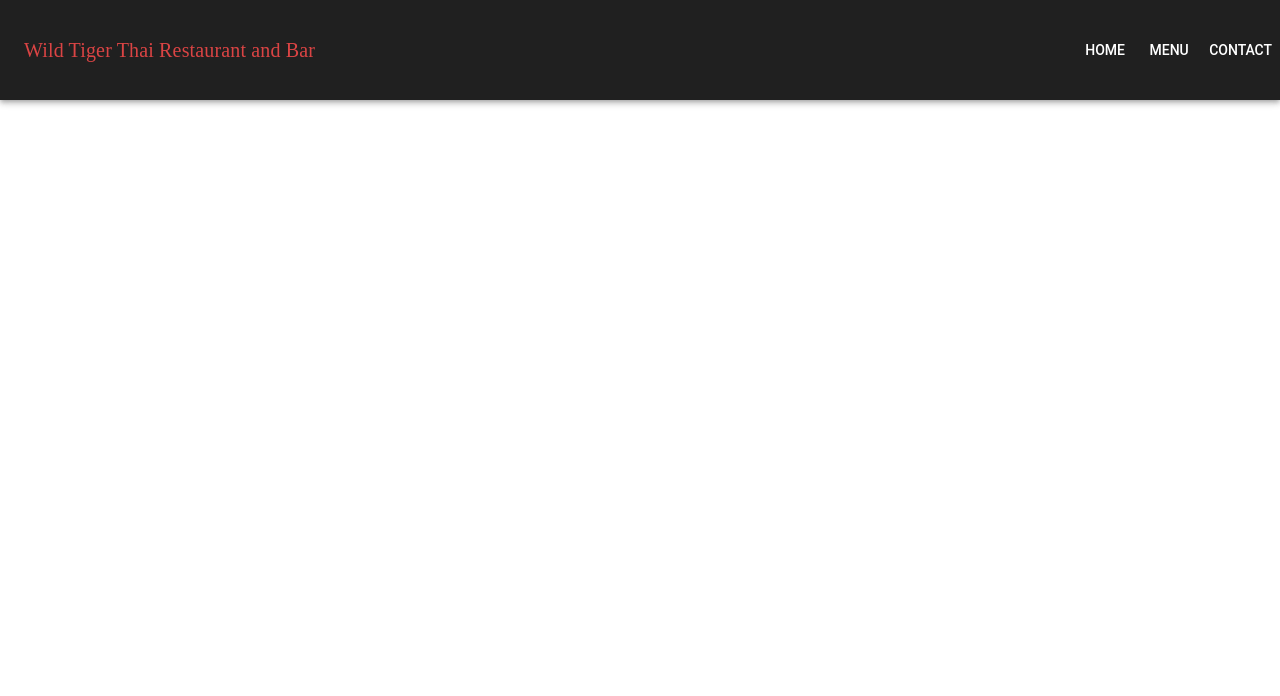
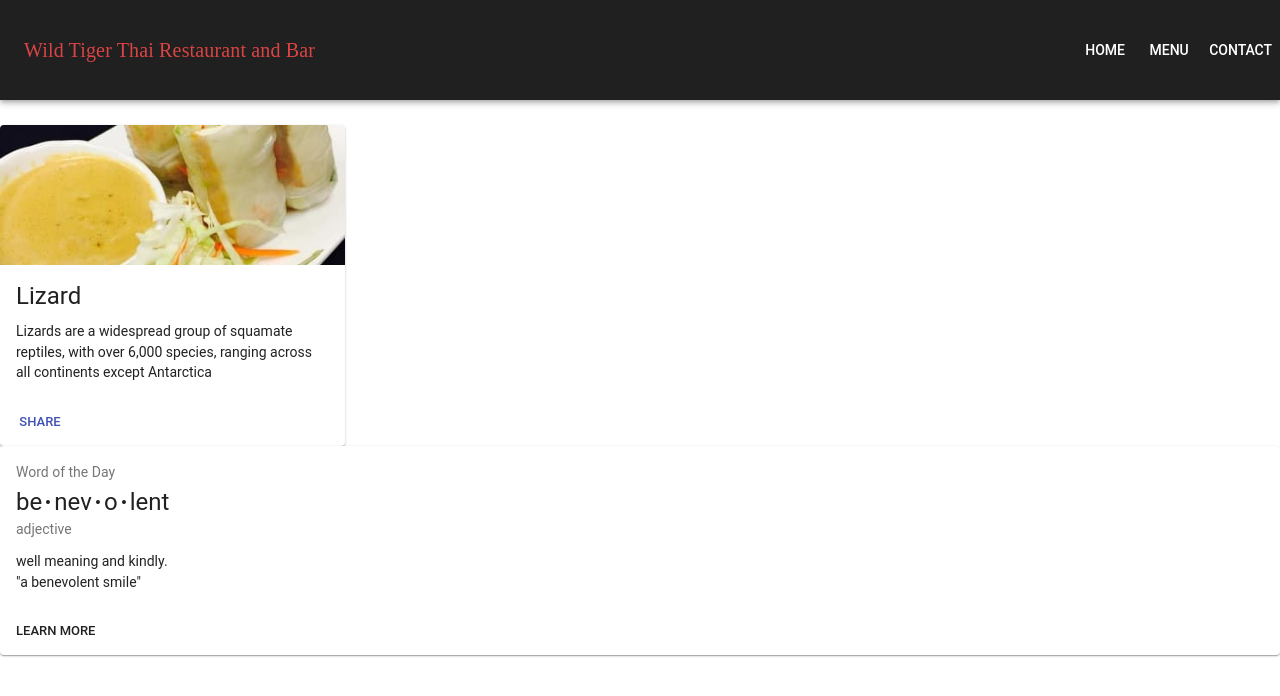
Before and after one commit to S-Rosemond/Grip-project, a React (Create React App) app in the folder grip-app/: page / in a window 1280 px wide. Shown: the top 696 px of the page. Built offline with nearby package versions, Linux system fonts and the light colour scheme; a web font is replaced by a local one.

Commit message:
Food Card & Info Card template start

```diff
--- a/grip-app/src/components/App.js
+++ b/grip-app/src/Layout/App.js
@@ -1,4 +1,4 @@
-import React, { Component } from 'react';
+import React, { Component, Fragment } from 'react';
 import FirstPage from './FirstPage';
 import '../styles/App.scss';
 
@@ -18,8 +18,12 @@ export default class App extends Component {
 		const { dir } = this.state;
 
 		switch (dir) {
-			case 0:
-				return <FirstPage changePage={this.changePage} handleChange={this.handleChange} />;
+			default:
+				return (
+					<Fragment>
+						<FirstPage changePage={this.changePage} handleChange={this.handleChange} />
+					</Fragment>
+				);
 		}
 	}
 }
--- a/grip-app/src/components/FirstPage.js
+++ b/grip-app/src/Layout/FirstPage.js
@@ -1,10 +1,11 @@
 import React from 'react';
-//import moduleName from 'module';
-import NavBar from './NavBar';
+import NavBar from '../components/NavBar';
+import InfoSection from '../components/InfoSection';
 
 const FirstPage = props => (
 	<div>
 		<NavBar />
+		<InfoSection />
 	</div>
 );
 
--- /dev/null
+++ b/grip-app/src/components/InfoCards/FoodCard.js
@@ -0,0 +1,51 @@
+import React from 'react';
+import PropTypes from 'prop-types';
+import { withStyles } from '@material-ui/core/styles';
+import Card from '@material-ui/core/Card';
+import CardActionArea from '@material-ui/core/CardActionArea';
+import CardActions from '@material-ui/core/CardActions';
+import CardContent from '@material-ui/core/CardContent';
+import CardMedia from '@material-ui/core/CardMedia';
+import Button from '@material-ui/core/Button';
+import Typography from '@material-ui/core/Typography';
+
+const styles = {
+	card: {
+		maxWidth: 345,
+		marginTop: 25
+	},
+	media: {
+		height: 140
+	}
+};
+
+function MediaCard(props) {
+	const { classes, image } = props;
+	return (
+		<Card className={classes.card}>
+			<CardActionArea>
+				<CardMedia className={classes.media} image={image} title="Contemplative Reptile" />
+				<CardContent>
+					<Typography gutterBottom variant="h5" component="h2">
+						Lizard
+					</Typography>
+					<Typography component="p">
+						Lizards are a widespread group of squamate reptiles, with over 6,000 species, ranging across all
+						continents except Antarctica
+					</Typography>
+				</CardContent>
+			</CardActionArea>
+			<CardActions>
+				<Button size="small" color="primary">
+					Share
+				</Button>
+			</CardActions>
+		</Card>
+	);
+}
+
+MediaCard.propTypes = {
+	classes: PropTypes.object.isRequired
+};
+
+export default withStyles(styles)(MediaCard);
--- /dev/null
+++ b/grip-app/src/components/InfoCards/InfoCard.js
@@ -0,0 +1,64 @@
+import React from 'react';
+import PropTypes from 'prop-types';
+import { withStyles } from '@material-ui/core/styles';
+import Card from '@material-ui/core/Card';
+import CardActions from '@material-ui/core/CardActions';
+import CardContent from '@material-ui/core/CardContent';
+import Button from '@material-ui/core/Button';
+import Typography from '@material-ui/core/Typography';
+
+const styles = {
+	card: {
+		minWidth: 275
+	},
+	bullet: {
+		display: 'inline-block',
+		margin: '0 2px',
+		transform: 'scale(0.8)'
+	},
+	title: {
+		fontSize: 14
+	},
+	pos: {
+		marginBottom: 12
+	}
+};
+
+function SimpleCard(props) {
+	const { classes } = props;
+	const bull = <span className={classes.bullet}>•</span>;
+
+	return (
+		<Card className={classes.card}>
+			<CardContent>
+				<Typography className={classes.title} color="textSecondary" gutterBottom>
+					Word of the Day
+				</Typography>
+				<Typography variant="h5" component="h2">
+					be
+					{bull}
+					nev
+					{bull}o{bull}
+					lent
+				</Typography>
+				<Typography className={classes.pos} color="textSecondary">
+					adjective
+				</Typography>
+				<Typography component="p">
+					well meaning and kindly.
+					<br />
+					{'"a benevolent smile"'}
+				</Typography>
+			</CardContent>
+			<CardActions>
+				<Button size="small">Learn More</Button>
+			</CardActions>
+		</Card>
+	);
+}
+
+SimpleCard.propTypes = {
+	classes: PropTypes.object.isRequired
+};
+
+export default withStyles(styles)(SimpleCard);
--- /dev/null
+++ b/grip-app/src/components/InfoSection.js
@@ -0,0 +1,13 @@
+import React from 'react';
+import FoodCard from './InfoCards/FoodCard';
+import InfoCard from './InfoCards/InfoCard';
+import Branddish from '../assets/Home/Brand-dish.jpg';
+
+const InfoSection = props => (
+	<div>
+		<FoodCard image={Branddish} />
+		<InfoCard />
+	</div>
+);
+
+export default InfoSection;
--- a/grip-app/src/components/NavBar.js
+++ b/grip-app/src/components/NavBar.js
@@ -1,8 +1,8 @@
 import React from 'react';
 import PropTypes from 'prop-types';
 import { withStyles } from '@material-ui/core/styles';
-import { AppBar, Toolbar, Typography, Menu } from '@material-ui/core';
-import MenuBar from './MenuBar';
+import { AppBar, Toolbar, Typography } from '@material-ui/core';
+import MenuBar from './NavBarMenu/MenuBar';
 
 const styles = {
 	root: {
--- a/grip-app/src/index.js
+++ b/grip-app/src/index.js
@@ -1,6 +1,6 @@
 import React from 'react';
 import ReactDOM from 'react-dom';
-import App from './components/App';
+import App from './Layout/App';
 import * as serviceWorker from './serviceWorker/serviceWorker';
 
 ReactDOM.render(<App />, document.getElementById('root'));
```
Also changed, not shown: grip-app/src/components/NavBarMenu/MenuBar.js (renamed from grip-app/src/components/MenuBar.js), 1 other file (tests, documents, lock files or other folders).
